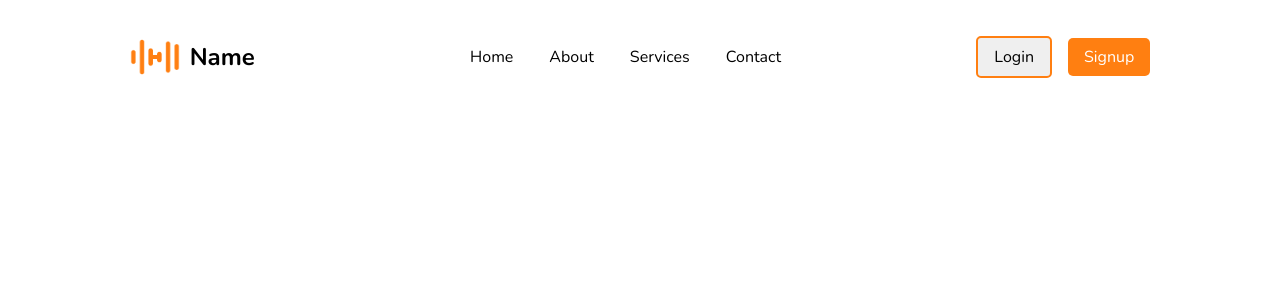
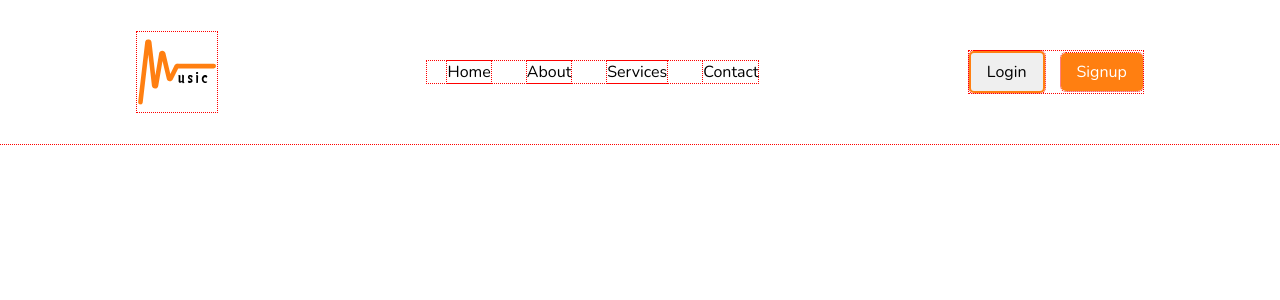
Before and after one commit to aakashdhakal/Music-streaming-site, a PHP site: page / in a window 1280 px wide. Shown: the top 300 px of the page. Run offline with PHP 8.4, Linux system fonts and the light colour scheme.

```diff
--- a/config.php
+++ /dev/null
@@ -1,8 +0,0 @@
-<?php
-session_start();
-
-// connect to database
-// coming soon...
-
-define('ROOT_PATH', realpath(dirname(__FILE__)));
-define('BASE_URL', 'http://localhost/WEB-Project/');
--- a/pages/head.php
+++ b/pages/head.php
@@ -1,6 +1,3 @@
-<?php
-include_once "config.php";
-?>
 <!DOCTYPE html>
 <html lang="en">
 
@@ -8,8 +5,9 @@ include_once "config.php";
     <meta charset="UTF-8">
     <meta name="viewport" content="width=device-width, initial-scale=1.0">
     <title><?php echo $website_title ?></title>
-    <link rel="shortcut icon" href="public/images/logo.png" type="image/x-icon">
-    <link rel="stylesheet" href="./public/CSS/style.css">
+    <link rel="shortcut icon" href="/WEB-PROJECT/public/images/logo.png" type="image/x-icon">
+    <link rel="stylesheet" href="/WEB-PROJECT/public/CSS/style.css">
     <link rel="preconnect" href="https://fonts.googleapis.com">
     <link rel="preconnect" href="https://fonts.gstatic.com" crossorigin>
     <link href="https://fonts.googleapis.com/css2?family=Nunito:ital,wght@0,200..1000;1,200..1000&display=swap" rel="stylesheet">
+    <link rel="stylesheet" href="https://site-assets.fontawesome.com/releases/v6.5.2/css/all.css">
--- /dev/null
+++ b/pages/musicPlayer/sideBar.php
@@ -0,0 +1,5 @@
+<div class="side-bar">
+    <div class="logo">
+        <img src="/WEB-PROJECT/public/images/logo.svg" alt="logo">
+    </div>
+</div>
--- a/pages/musicPlayer/topnav.php
+++ b/pages/musicPlayer/topnav.php
@@ -0,0 +1,6 @@
+<div class="top-nav">
+    <div class="search-bar">
+        <input type="text" placeholder="Search for songs, albums, artists, etc.">
+        <button type="submit"><i class="fa fa-search"></i></button>
+    </div>
+</div>
--- a/pages/navbar.php
+++ b/pages/navbar.php
@@ -1,7 +1,6 @@
 <header>
     <div class="logo-container">
-        <img src="public/images/logo.png" alt="logo">
-        <h1>Name</h1>
+        <img src="public/images/logo.svg" alt="logo">
     </div>
     <nav>
         <ul>
--- a/public/CSS/style.css
+++ b/public/CSS/style.css
@@ -3,6 +3,7 @@
 	padding: 0;
 	box-sizing: border-box;
 	font-family: Nunito;
+	outline: 1px dotted red;
 }
 
 header {
@@ -17,8 +18,7 @@ header {
 		cursor: pointer;
 
 		img {
-			width: 50px;
-			height: 50px;
+			width: 5rem;
 		}
 
 		h1 {
```
Also changed, not shown: pages/musicPlayer/playerHome.php (+8 -1 lines), public/CSS/player.css (+11 -0 lines), public/images/logo.svg (added), 1 other file.
